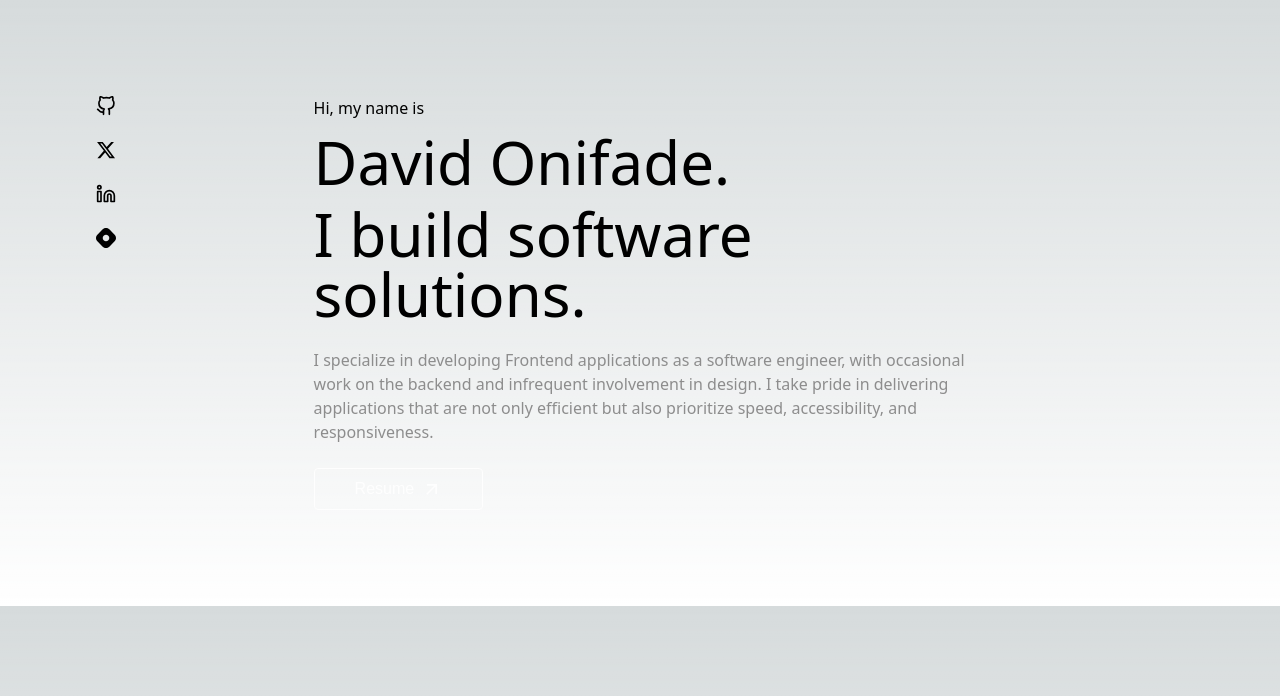
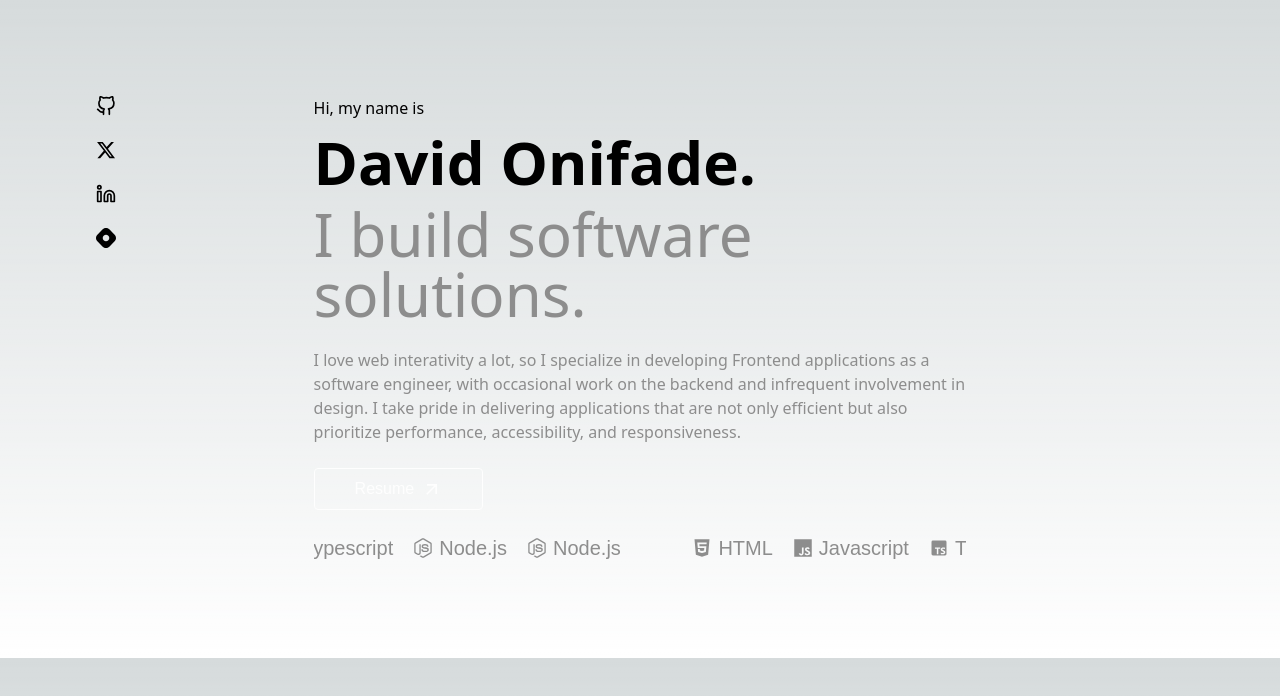
Before and after one commit to zyzer01/portfolio-zyzer, a Next.js app: page /home in a window 1280 px wide. Shown: the top 696 px of the page. Built offline with nearby package versions, Linux system fonts and the light colour scheme; a web font is replaced by a local one.

Commit message:
build(deps): update package-lock.json, package.json, Hero.tsx and tailwind.config.ts

```diff
--- a/package.json
+++ b/package.json
@@ -12,6 +12,7 @@
     "next": "14.1.0",
     "react": "^18",
     "react-dom": "^18",
+    "react-fast-marquee": "^1.6.3",
     "react-icons": "^5.0.1"
   },
   "devDependencies": {
--- a/src/components/Hero.tsx
+++ b/src/components/Hero.tsx
@@ -1,28 +1,9 @@
-import React from 'react';
 import Button from './ui/Button';
-import { FiGithub, FiLinkedin } from 'react-icons/fi';
-import { FaXTwitter, FaHashnode } from 'react-icons/fa6';
+import { socials, technologies } from '@/utils/items';
 import Link from 'next/link';
+import Marquee from 'react-fast-marquee';
 
 const Hero = () => {
-  const socials = [
-    {
-      icon: <FiGithub />,
-      href: 'https://github.com/zyzer01',
-    },
-    {
-      icon: <FaXTwitter />,
-      href: 'https://x.com/zyzer01',
-    },
-    {
-      icon: <FiLinkedin />,
-      href: 'https://linkedin.com/in/zyzer01',
-    },
-    {
-      icon: <FaHashnode />,
-      href: 'https://hashnode.com/@zyzer01',
-    },
-  ];
   return (
     <div className="grid grid-cols-5 font-sans md:px-24 py-24">
       <div className="hidden md:flex flex-col space-y-6">
@@ -38,16 +19,26 @@ const Hero = () => {
         <div className="flex flex-col space-y-6">
           <div>
             <p>Hi, my name is</p>
-            <h1 className="text-6xl font-medium my-3">David Onifade.</h1>
-            <h2 className="text-6xl">I build software solutions.</h2>
+            <h1 className="text-6xl font-bold my-3">David Onifade.</h1>
+            <h2 className="text-6xl font-medium text-shade">I build software solutions.</h2>
           </div>
           <h6>
-            I specialize in developing Frontend applications as a software engineer, with occasional
-            work on the backend and infrequent involvement in design. I take pride in delivering
-            applications that are not only efficient but also prioritize speed, accessibility, and
-            responsiveness.
+            I love web interativity a lot, so I specialize in developing Frontend applications as a
+            software engineer, with occasional work on the backend and infrequent involvement in
+            design. I take pride in delivering applications that are not only efficient but also
+            prioritize performance, accessibility, and responsiveness.
           </h6>
           <Button text="Resume" href="resume.pdf" />
+          {/* <div className="proggy pt-8"> */}
+          <Marquee>
+            {technologies.map((item, index) => (
+              <p key={index} className="flex items-center mr-5 text-xl proggy text-shade">
+                <span className={`mr-1.5 text-xl ${item.iconColor}`}>{item.icon}</span>
+                {item.name}
+              </p>
+            ))}
+          </Marquee>
+          {/* </div> */}
         </div>
       </div>
       <div className="hidden md:flex"></div>
--- /dev/null
+++ b/src/utils/items.tsx
@@ -0,0 +1,51 @@
+import { FiGithub, FiLinkedin } from 'react-icons/fi';
+import { FaXTwitter, FaHashnode } from 'react-icons/fa6';
+import { BiLogoTypescript } from 'react-icons/bi';
+import { IoLogoJavascript } from 'react-icons/io5';
+import { FaNodeJs, FaHtml5 } from 'react-icons/fa';
+
+export const socials = [
+  {
+    icon: <FiGithub />,
+    href: 'https://github.com/zyzer01',
+  },
+  {
+    icon: <FaXTwitter />,
+    href: 'https://x.com/zyzer01',
+  },
+  {
+    icon: <FiLinkedin />,
+    href: 'https://linkedin.com/in/zyzer01',
+  },
+  {
+    icon: <FaHashnode />,
+    href: 'https://hashnode.com/@zyzer01',
+  },
+];
+export const technologies = [
+  {
+    name: 'HTML',
+    icon: <FaHtml5 />,
+    iconColor: 'text-red-500',
+  },
+  {
+    name: 'Javascript',
+    icon: <IoLogoJavascript />,
+    iconColor: 'text-yellow-500',
+  },
+  {
+    name: 'Typescript',
+    icon: <BiLogoTypescript />,
+    iconColor: 'text-domain',
+  },
+  {
+    name: 'Node.js',
+    icon: <FaNodeJs />,
+    iconColor: 'text-green-500',
+  },
+  {
+    name: 'Node.js',
+    icon: <FaNodeJs />,
+    iconColor: 'text-green-500',
+  },
+];
--- a/tailwind.config.ts
+++ b/tailwind.config.ts
@@ -9,7 +9,7 @@ const config: Config = {
   theme: {
     extend: {
       fontFamily: {
-        inter: ['var(--font-inter)'],
+        manrope: ['var(--font-manrope)'],
         proggy: ['var(--font-proggy)'],
       },
       backgroundImage: {
```
Also changed, not shown: 1 other file (tests, documents, lock files or other folders).
